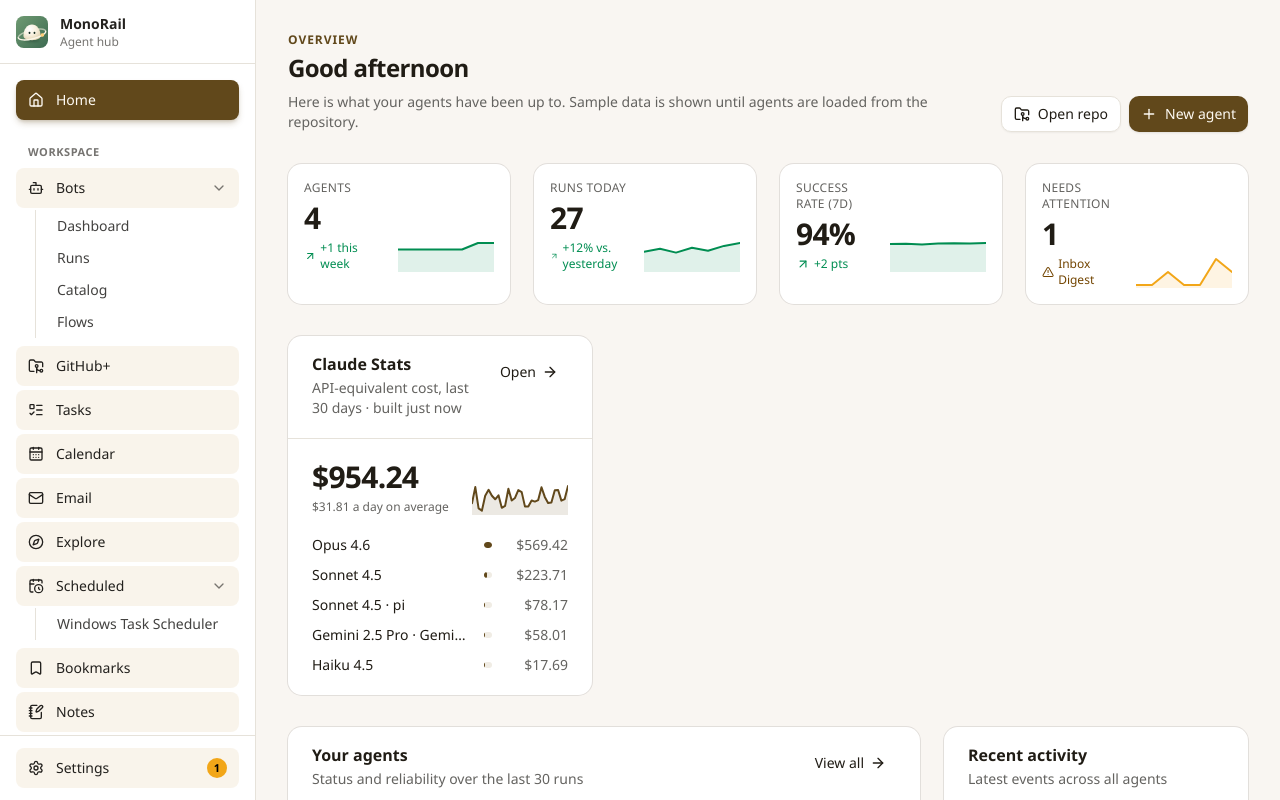
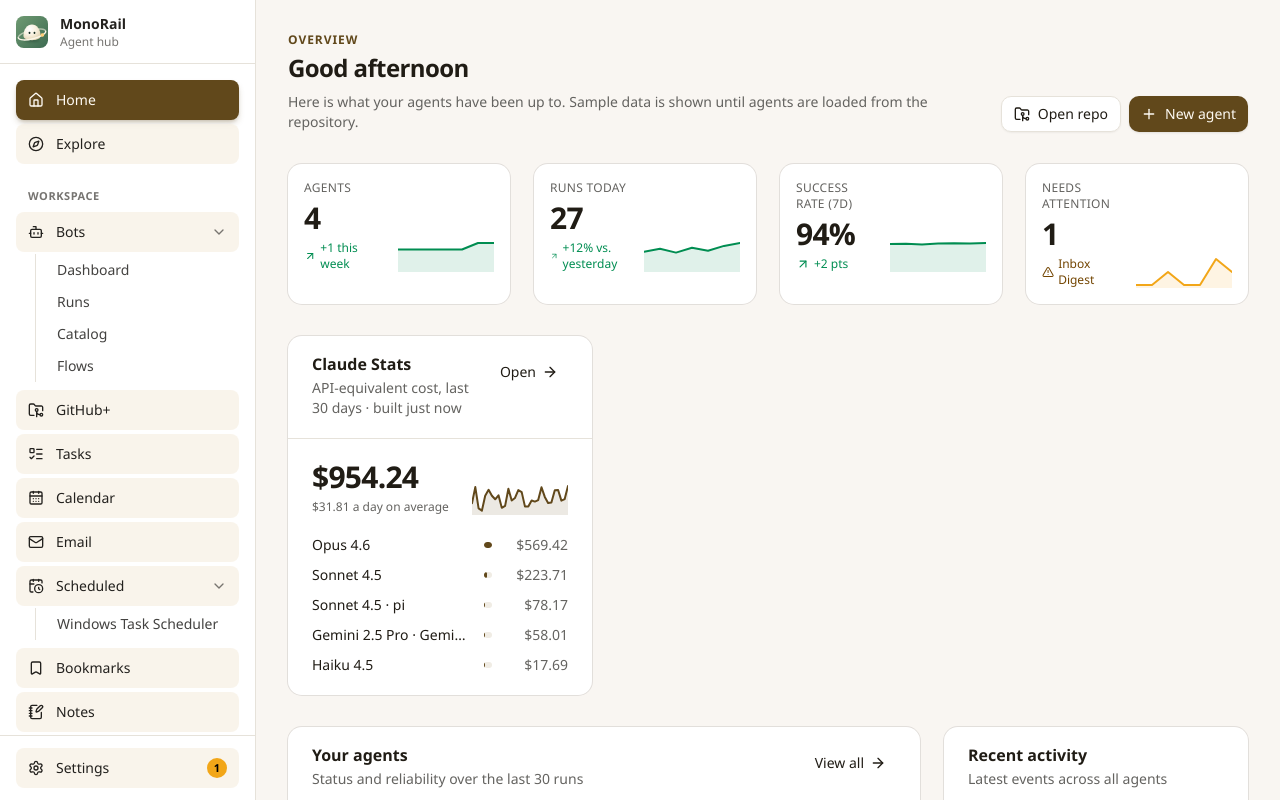
Before and after one commit to wojoe-444/MonoRail, a React (Vite) app in the folder apps/command-hub/: page /agents in a window 1280 px wide. Built offline with nearby package versions, Linux system fonts and the light colour scheme.

Commit message:
Move Explore below Home

```diff
--- a/apps/command-hub/src/components/layout/nav.ts
+++ b/apps/command-hub/src/components/layout/nav.ts
@@ -92,6 +92,13 @@ export function buildNavSections(list: ExtensionList): NavSection[] {
     // The chat module is the Bots landing page, already represented above.
     if (m.id === 'agent-chat') continue
     const item: NavItem = { path: m.path, label: m.title, icon: m.icon, badge: m.nav.badge }
+    if (m.nav.section === '') {
+      // Keep top-level modules after Home and before the optional Apps entry.
+      const top = sections[0].items
+      const appsIndex = top.findIndex((entry) => entry.path === '/apps')
+      top.splice(appsIndex < 0 ? top.length : appsIndex, 0, item)
+      continue
+    }
     const parent = m.nav.parent ? findNavItem(sections, m.nav.parent)?.item : undefined
     if (parent) {
       parent.children = [...(parent.children ?? []), item]
--- a/apps/command-hub/src/modules/explore/index.ts
+++ b/apps/command-hub/src/modules/explore/index.ts
@@ -4,6 +4,6 @@ import type { ModuleDefinition } from '../types'
 
 export const exploreModule: ModuleDefinition = {
   id: 'explore', title: 'Explore', description: 'Browse the fields in your MonoRail catalog.',
-  icon: Compass, path: '/explore', nav: { section: 'Workspace', order: 1 },
+  icon: Compass, path: '/explore', nav: { section: '', order: 1 },
   component: lazy(() => import('./ExplorePage')),
 }
--- a/apps/command-hub/src/modules/types.ts
+++ b/apps/command-hub/src/modules/types.ts
@@ -28,7 +28,7 @@ export interface ModuleDefinition {
   /** Route path, e.g. "/claude-stats". Must be unique across the app. */
   path: string
   nav: {
-    /** Nav section heading. Sections are created on demand, in registry order. */
+    /** Nav section heading. An empty string places the module directly below Home. */
     section: string
     /** Lower sorts first within the section. Defaults to 100. */
     order?: number
```
Also changed, not shown: 1 other file (tests, documents, lock files or other folders).
